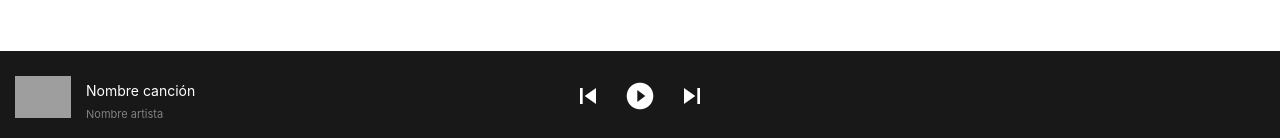
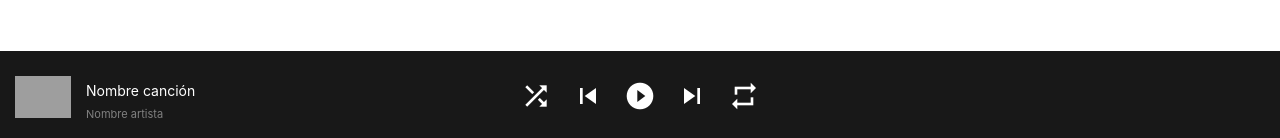
Before and after one commit to davidflores10/VueSpotify-clone, a Vue app: page / in a window 1280 px wide. Shown: the part 659-797 px from the top of the page. Built offline with nearby package versions, Linux system fonts and the light colour scheme; grey boxes are pictures that could not be loaded.

Commit message:
Finish player controls

```diff
--- a/src/components/Player/PlayerControls.vue
+++ b/src/components/Player/PlayerControls.vue
@@ -1,38 +1,29 @@
 <template>
-  <div  class="player-controls">
-    <button :class="classesShuffle" title="Shuffle"></button>
-<!--    <button-->
-<!--        class="player-controls__button icon-previous"-->
-<!--        title="Previous"-->
-<!--    ></button>-->
+  <div class="player-controls">
     <v-btn
         icon
-        :small="'skip-previous'"
-        :x-large="'skip-previous'"
+        :x-large="true"
+    >
+      <v-icon :color="'#fff'" v-text="'mdi-shuffle'"></v-icon>
+    </v-btn>
+    <v-btn
+        icon
+        :x-large="true"
     >
       <v-icon :color="'#fff'" v-text="'mdi-skip-previous'"></v-icon>
     </v-btn>
     <template v-if="false">
-<!--      <button-->
-<!--          class="player-controls__button player-controls__button&#45;&#45;pause icon-pause-circle"-->
-<!--      ></button>-->
-
+      <!--      pause>-->
     </template>
     <template v-else>
       <v-btn
           icon
-          :small="'play-circle'"
-          :x-large="'play-circle'"
+          :x-large="true"
       >
         <v-icon :color="'#fff'"
-                      v-text="'mdi-play-circle'"></v-icon>
+                v-text="'mdi-play-circle'"></v-icon>
       </v-btn>
     </template>
-
-<!--    <button-->
-<!--        class="player-controls__button icon-next"-->
-<!--        title="Next"-->
-<!--    ></button>-->
     <v-btn
         icon
         :small="'skip-next'"
@@ -40,10 +31,14 @@
     >
       <v-icon :color="'#fff'" v-text="'mdi-skip-next'"></v-icon>
     </v-btn>
-    <button :class="classesRepeat" title="Repeat"></button>
+    <v-btn
+        icon
+        :x-large="true"
+    >
+      <v-icon :color="'#fff'" v-text="'mdi-repeat'"></v-icon>
+    </v-btn>
   </div>
 </template>
-
 <script>
 
 export default {
@@ -69,9 +64,7 @@ export default {
       ];
     }
   },
-  methods: {
-
-  }
+  methods: {}
 };
 </script>
 
@@ -79,19 +72,24 @@ export default {
 .player-controls
   display: flex
   justify-content: center
+
   &__button
     margin: auto 10px
     color: gray
     font-size: 15px
     cursor: pointer
     outline: none
+
     &:hover
       color: #fff
+
     &--active
       color: green
+
     &--play,
     &--pause
       font-size: 35px
+
       &:hover
         color: #fff
         transform: scale(1.1)
```
